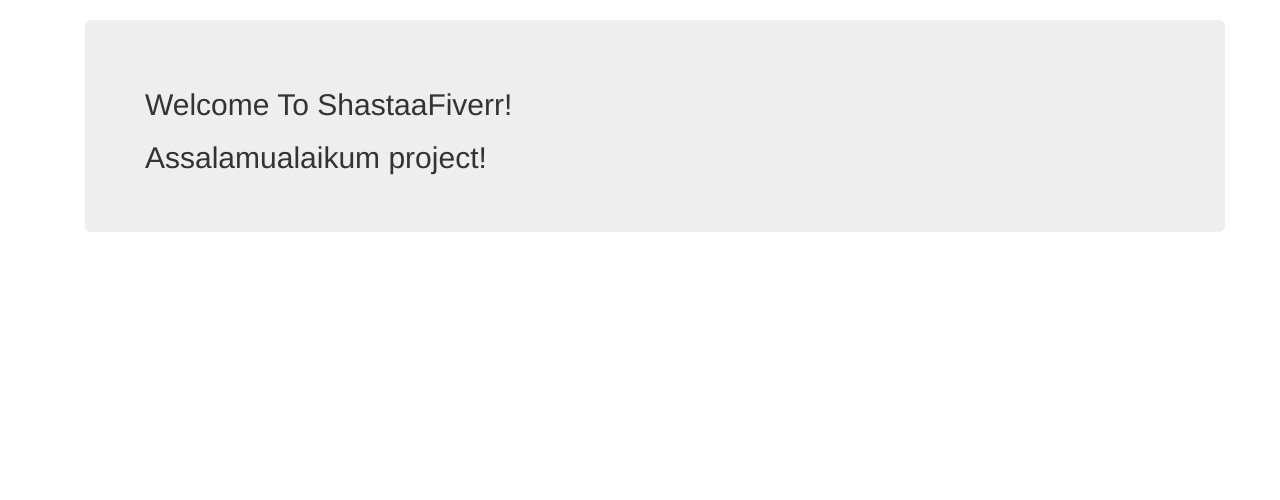
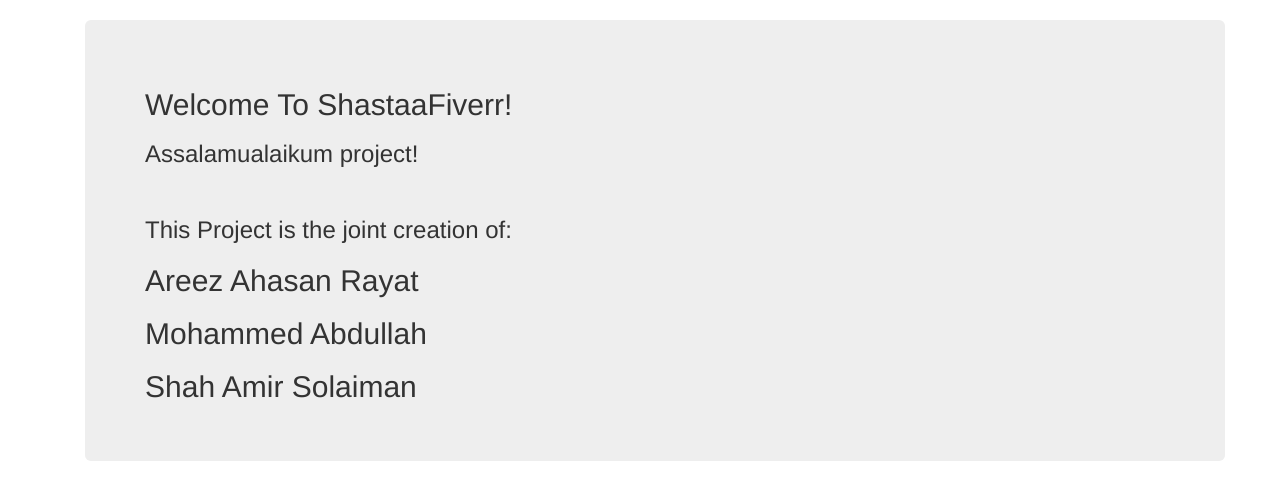
Before and after one commit to mdabdullah008/freelencia, a Django app: page / in a window 1280 px wide. Shown: the part 52-552 px from the top of the page. Run offline with Django 3.2, Linux system fonts and the light colour scheme; a user stored in the database is signed in.

Commit message:
minor corrections

```diff
--- a/shastafiverr/templates/freelancer/index.html
+++ b/shastafiverr/templates/freelancer/index.html
@@ -7,7 +7,13 @@
     <div class="jumbotron">
         <h2>Welcome To ShastaaFiverr!</h2>
         {% if user.is_authenticated %}
-            <h2>Assalamualaikum {{user.username}}!</h2>
+            <h3>Assalamualaikum {{user.username}}!</h3>
+            <br>
+            <h3>This Project is the joint creation of:</h3>
+            <h2>Areez Ahasan Rayat</h2>
+            <h2>Mohammed Abdullah</h2>
+            <h2>Shah Amir Solaiman</h2>
+
         {% else %}
             <h2>Please Login or Register in order to access this site.</h2>
         {% endif %}
--- a/shastafiverr/templates/freelancer/login.html
+++ b/shastafiverr/templates/freelancer/login.html
@@ -1,4 +1,4 @@
-% extends "freelancer/base.html" %}
+{% extends "freelancer/base.html" %}
 
 
 {% block body_block %}
```
